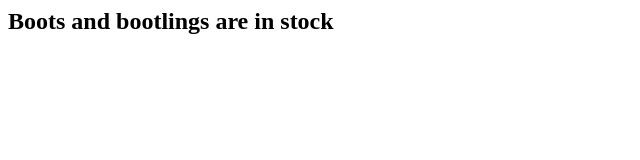
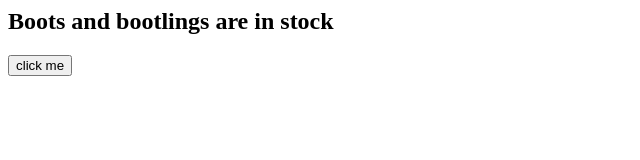
Before and after one commit to voboroau/hello-world, a plain HTML site: page index.html in a window 1280 px wide. Shown: the whole page, without its empty margins (0-640 px from the left). Drawn offline with nearby package versions, Linux system fonts and the light colour scheme.

Commit message:
Update index.html

```diff
--- a/index.html
+++ b/index.html
@@ -1,6 +1,7 @@
 
 <div id="app">
 	<h2> {{products}} are in stock </h2>
+	<button onclick=alert("hi")>click me</button>
 </div>
 
 <script src="https://unpkg.com/vue"></script>
```
